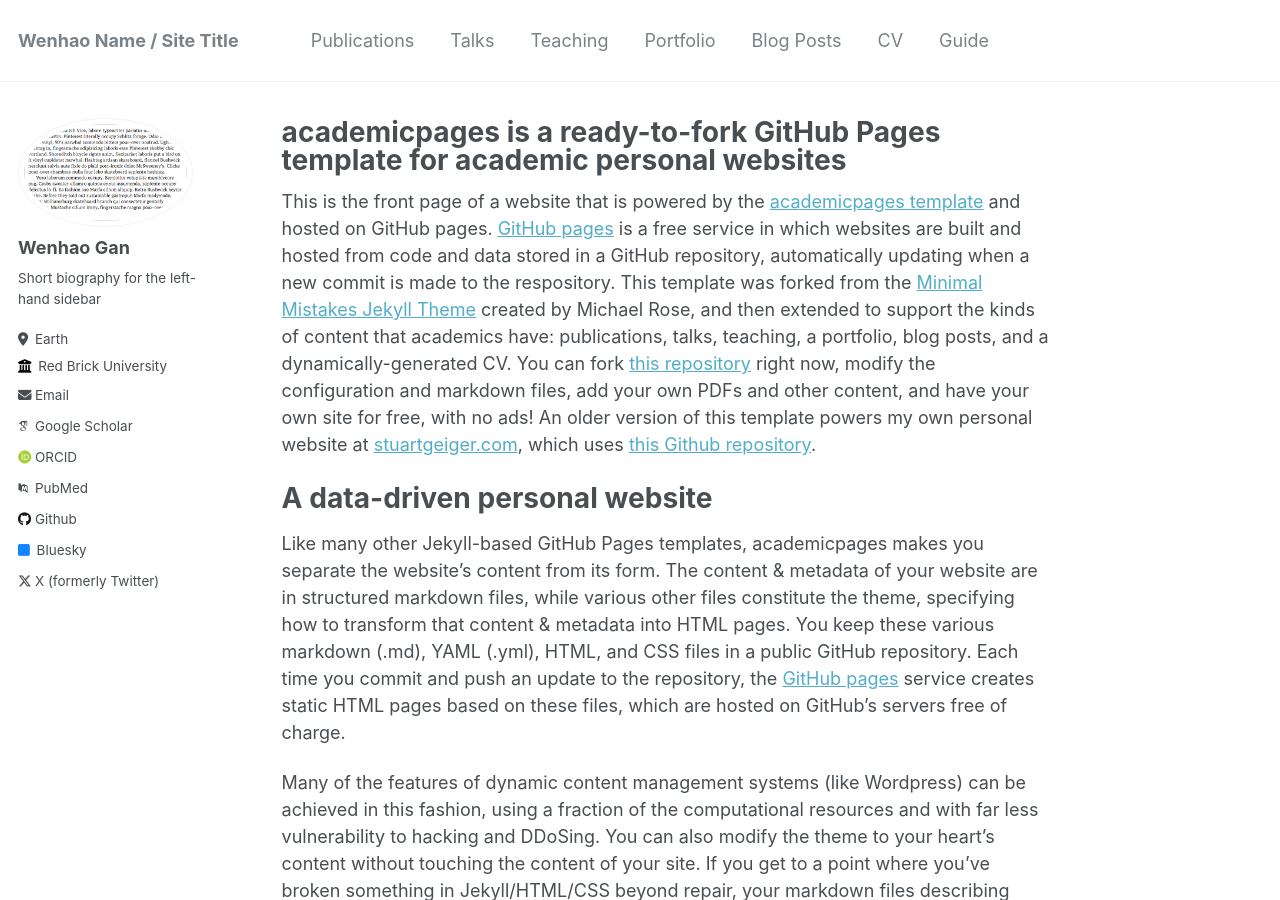
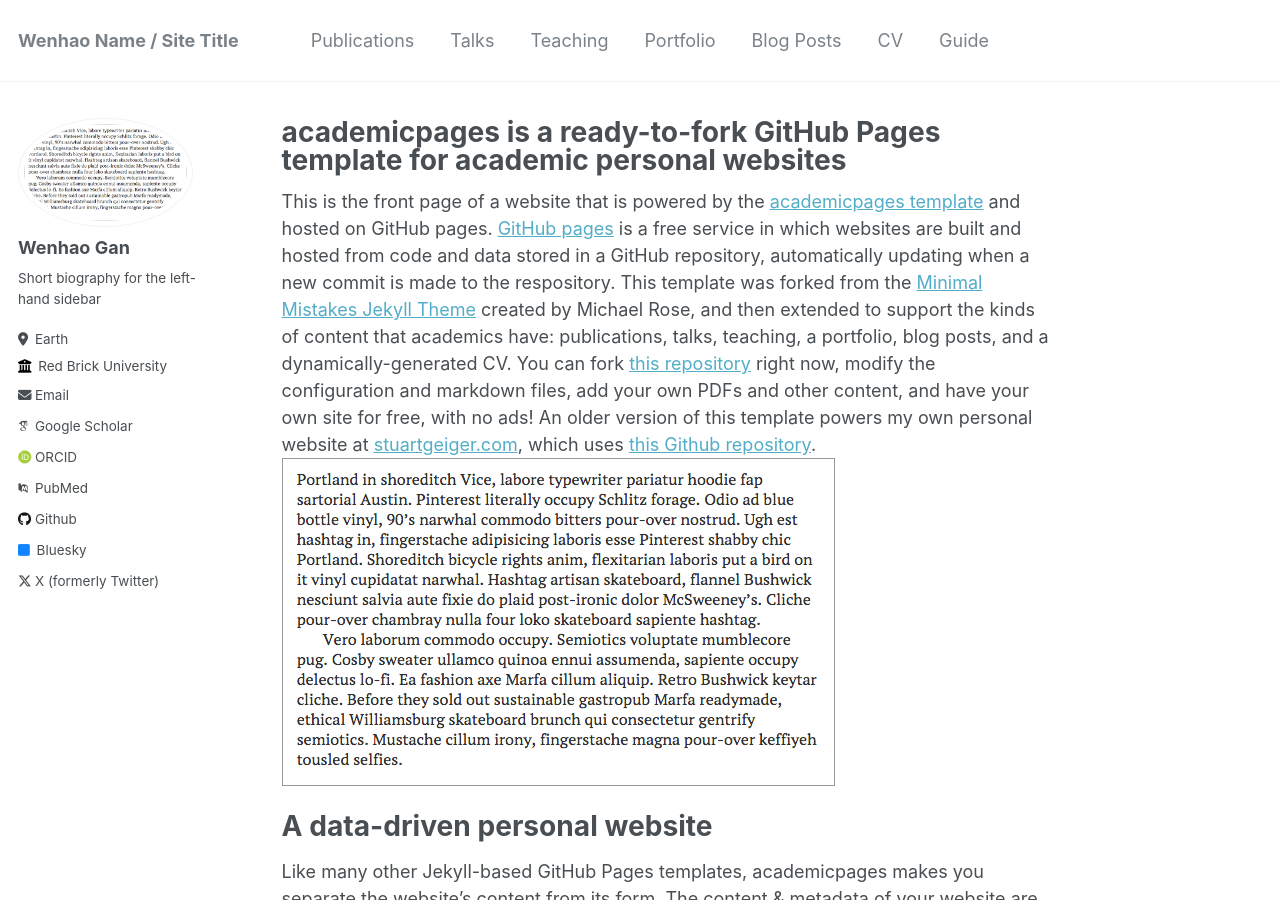
Before and after one commit to wenhaogan9898/mMIRUS.github.io, a Jekyll site: the page built from _pages/about.md, in a window 1280 px wide and 900 px high. Built offline with Jekyll 4.4.1, drawn with Linux system fonts in a browser that asks for light colours; some web fonts are replaced.

Commit message:
Update about.md

```diff
--- a/_pages/about.md
+++ b/_pages/about.md
@@ -8,7 +8,7 @@ redirect_from:
 ---
 
 This is the front page of a website that is powered by the [academicpages template](https://github.com/academicpages/academicpages.github.io) and hosted on GitHub pages. [GitHub pages](https://pages.github.com) is a free service in which websites are built and hosted from code and data stored in a GitHub repository, automatically updating when a new commit is made to the respository. This template was forked from the [Minimal Mistakes Jekyll Theme](https://mmistakes.github.io/minimal-mistakes/) created by Michael Rose, and then extended to support the kinds of content that academics have: publications, talks, teaching, a portfolio, blog posts, and a dynamically-generated CV. You can fork [this repository](https://github.com/academicpages/academicpages.github.io) right now, modify the configuration and markdown files, add your own PDFs and other content, and have your own site for free, with no ads! An older version of this template powers my own personal website at [stuartgeiger.com](http://stuartgeiger.com), which uses [this Github repository](https://github.com/staeiou/staeiou.github.io).
-
+![Test](../images/paragraph-indent.png)
 
 A data-driven personal website
 ======
```
